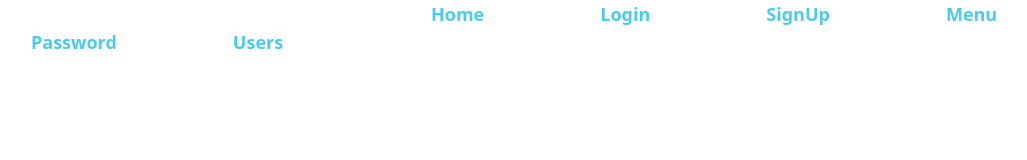
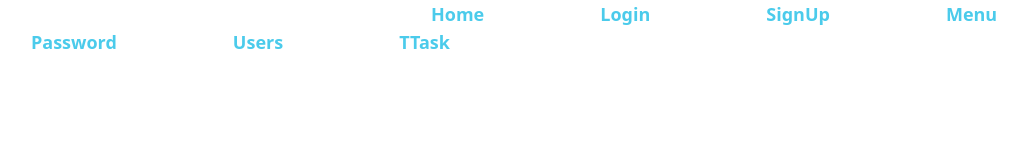
Before and after one commit to Tehmin-Saleem/Tasklistmanager, a React (Vite) app: page / in a window 1280 px wide. Shown: the top 160 px of the page, without its empty margins (69-1096 px from the left). Built offline with nearby package versions, Linux system fonts and the light colour scheme.

Commit message:
"Create: Created navbar button for task'

```diff
--- a/src/App.jsx
+++ b/src/App.jsx
@@ -1,6 +1,6 @@
 import React from "react";
 import { Link, BrowserRouter as Router, Routes, Route } from "react-router-dom"; // Import Link component
-
+import Task from "./Components/Task";
 import SignUp from "./Pages/SignUp/SignUp";
 import Login from "./Pages/Login/Login";
 import Home from "./Pages/Home/Home";
@@ -31,6 +31,9 @@ function App() {
           <button className="px-4 pl-[100px] items-center text-[#4BCBEB] font-bold text-lg">
             <Link to="/user">Users</Link>
           </button>
+          <button className="px-4 pl-[100px] items-center text-[#4BCBEB] font-bold text-lg">
+            <Link to="/task">TTask</Link>
+          </button>
         </ul>
         <Routes>
           <Route path="/" element={<Home />}></Route>
@@ -39,6 +42,7 @@ function App() {
           <Route path="/menu" element={<Menu />}></Route>
           <Route path="/resetpassword" element={<ResetPassword />}></Route>
           <Route path="/user" element={<Users />}></Route>
+          <Route path="/task" element={<Task />}></Route>
         </Routes>
       </Router>
     </>
```
